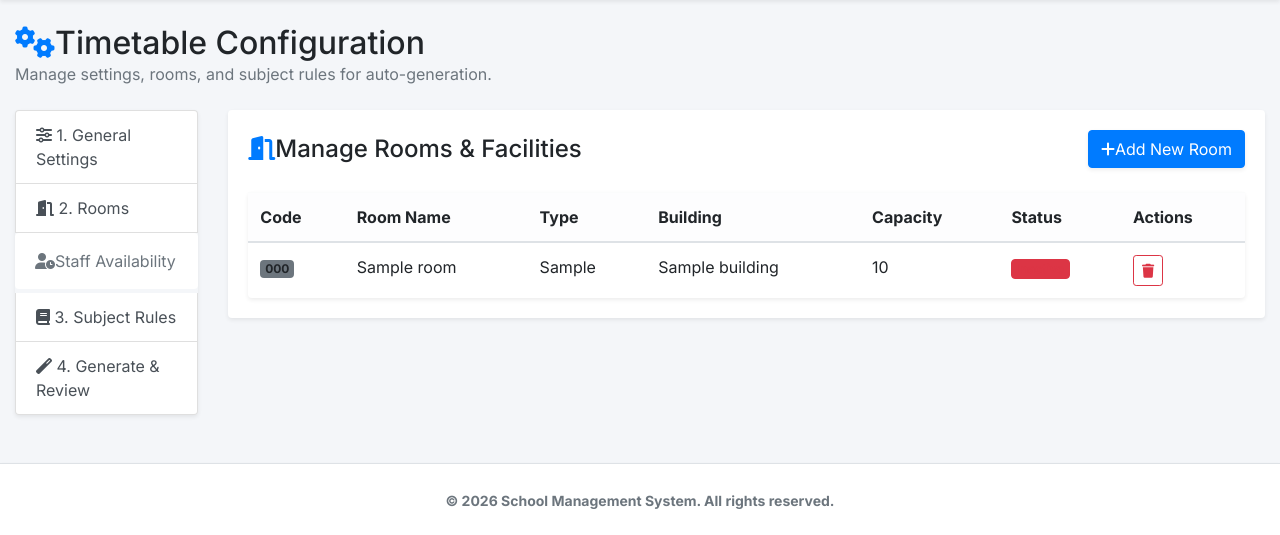
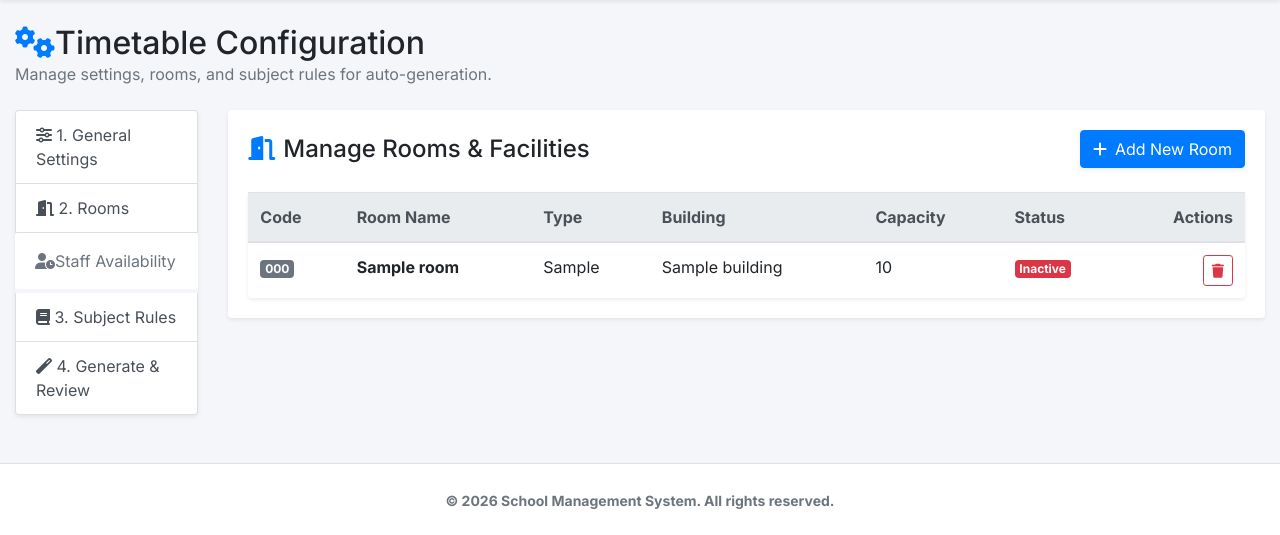
Before and after one commit to jimc93005/my-management-system, a Django app: template timetable/templates/timetable/rooms.html in a window 1280 px wide. Shown: the part 78-613 px from the top of the page. Run offline with Django 5.2, Linux system fonts and the light colour scheme; the template is opened without the code that fills it: most values are stand-ins (such as "Sample title", 1, 10 or a date in 2020); form fields are guessed from the names that the template uses; some libraries are stand-ins or nearby versions; some web fonts are replaced.

Commit message:
fixing timetable

```diff
--- a/timetable/templates/timetable/rooms.html
+++ b/timetable/templates/timetable/rooms.html
@@ -2,9 +2,9 @@
 
 {% block setup_content %}
 <div class="d-flex justify-content-between align-items-center mb-4">
-    <h4 class="mb-0"><i class="fas fa-door-open me-2 text-primary"></i>Manage Rooms & Facilities</h4>
-    <button type="button" class="btn btn-primary shadow-sm" data-bs-toggle="modal" data-bs-target="#addRoomModal">
-        <i class="fas fa-plus me-2"></i>Add New Room
+    <h4 class="mb-0"><i class="fas fa-door-open mr-2 text-primary"></i>Manage Rooms & Facilities</h4>
+    <button type="button" class="btn btn-primary shadow-sm" data-toggle="modal" data-target="#addRoomModal">
+        <i class="fas fa-plus mr-2"></i>Add New Room
     </button>
 </div>
 
@@ -13,7 +13,7 @@
     <div class="card-body p-0">
         <div class="table-responsive">
             <table class="table table-hover align-middle mb-0">
-                <thead class="table-light">
+                <thead class="thead-light">
                     <tr>
                         <th>Code</th>
                         <th>Room Name</th>
@@ -21,25 +21,25 @@
                         <th>Building</th>
                         <th>Capacity</th>
                         <th>Status</th>
-                        <th class="text-end">Actions</th>
+                        <th class="text-right">Actions</th>
                     </tr>
                 </thead>
                 <tbody>
                     {% for room in rooms %}
                     <tr>
-                        <td><span class="badge bg-secondary">{{ room.code }}</span></td>
-                        <td class="fw-bold">{{ room.name }}</td>
+                        <td><span class="badge badge-secondary">{{ room.code }}</span></td>
+                        <td class="font-weight-bold">{{ room.name }}</td>
                         <td>{{ room.get_room_type_display }}</td>
                         <td>{{ room.building|default:"-" }}</td>
                         <td>{{ room.capacity|default:"-" }}</td>
                         <td>
                             {% if room.is_active %}
-                                <span class="badge bg-success bg-opacity-10 text-success border border-success">Active</span>
+                                <span class="badge badge-success">Active</span>
                             {% else %}
-                                <span class="badge bg-danger bg-opacity-10 text-danger border border-danger">Inactive</span>
+                                <span class="badge badge-danger">Inactive</span>
                             {% endif %}
                         </td>
-                        <td class="text-end">
+                        <td class="text-right">
                             <form method="post" class="d-inline" onsubmit="return confirm('Are you sure you want to delete this room?');">
                                 {% csrf_token %}
                                 <input type="hidden" name="room_id" value="{{ room.id }}">
@@ -52,7 +52,7 @@
                     {% empty %}
                     <tr>
                         <td colspan="7" class="text-center py-4 text-muted">
-                            <i class="fas fa-building fs-3 mb-3 d-block text-black-50"></i>
+                            <i class="fas fa-building fa-2x mb-3 d-block text-black-50"></i>
                             No rooms have been added yet.<br>
                             Click "Add New Room" to get started.
                         </td>
@@ -71,53 +71,61 @@
             <form method="post">
                 {% csrf_token %}
                 <div class="modal-header">
-                    <h5 class="modal-title" id="addRoomModalLabel"><i class="fas fa-plus-circle me-2 text-primary"></i>Add New Room</h5>
-                    <button type="button" class="btn-close" data-bs-dismiss="modal" aria-label="Close"></button>
+                    <h5 class="modal-title" id="addRoomModalLabel"><i class="fas fa-plus-circle mr-2 text-primary"></i>Add New Room</h5>
+                    <button type="button" class="close" data-dismiss="modal" aria-label="Close">
+                        <span aria-hidden="true">&times;</span>
+                    </button>
                 </div>
                 <div class="modal-body">
                     {% if form.errors %}
-                        <div class="alert alert-danger">
-                            Please correct the errors below.
-                        </div>
+                        <div class="alert alert-danger">Please correct the errors below.</div>
                     {% endif %}
 
-                    <div class="row g-3">
-                        <div class="col-md-8">
-                            <label class="form-label fw-bold">Room Name <span class="text-danger">*</span></label>
+                    <div class="form-row">
+                        <div class="form-group col-md-8">
+                            <label class="font-weight-bold">Room Name <span class="text-danger">*</span></label>
                             {{ form.name }}
                             {% if form.name.errors %}<div class="text-danger small">{{ form.name.errors.0 }}</div>{% endif %}
                         </div>
-                        <div class="col-md-4">
-                            <label class="form-label fw-bold">Code <span class="text-danger">*</span></label>
+                        <div class="form-group col-md-4">
+                            <label class="font-weight-bold">Code <span class="text-danger">*</span></label>
                             {{ form.code }}
                             {% if form.code.errors %}<div class="text-danger small">{{ form.code.errors.0 }}</div>{% endif %}
                         </div>
-                        <div class="col-md-6">
-                            <label class="form-label fw-bold">Room Type</label>
+                    </div>
+                    <div class="form-row">
+                        <div class="form-group col-md-6">
+                            <label class="font-weight-bold">Room Type</label>
                             {{ form.room_type }}
                         </div>
-                        <div class="col-md-6">
-                            <label class="form-label fw-bold">Capacity</label>
+                        <div class="form-group col-md-6">
+                            <label class="font-weight-bold">Capacity</label>
                             {{ form.capacity }}
                         </div>
-                        <div class="col-md-12">
-                            <label class="form-label fw-bold">Building / Block</label>
-                            {{ form.building }}
-                        </div>
-                        <div class="col-md-12 mt-3">
-                            <div class="form-check form-switch">
-                                {{ form.is_active }}
-                                <label class="form-check-label fw-bold" for="{{ form.is_active.id_for_label }}">Active & Available for Scheduling</label>
-                            </div>
-                        </div>
+                    </div>
+                    <div class="form-group">
+                        <label class="font-weight-bold">Building / Block</label>
+                        {{ form.building }}
+                    </div>
+                    <div class="form-check">
+                        {{ form.is_active }}
+                        <label class="form-check-label font-weight-bold" for="{{ form.is_active.id_for_label }}">Active & Available for Scheduling</label>
                     </div>
                 </div>
                 <div class="modal-footer bg-light">
-                    <button type="button" class="btn btn-secondary" data-bs-dismiss="modal">Cancel</button>
+                    <button type="button" class="btn btn-secondary" data-dismiss="modal">Cancel</button>
                     <button type="submit" name="save_room" class="btn btn-primary">Save Room</button>
                 </div>
             </form>
         </div>
     </div>
 </div>
+
+{% if form.errors %}
+<script>
+    document.addEventListener("DOMContentLoaded", function() {
+        $('#addRoomModal').modal('show');
+    });
+</script>
+{% endif %}
 {% endblock %}
```
Also changed, not shown: timetable/forms.py (+11 -5 lines), timetable/templates/timetable/teachers.html (+33 -23 lines).
